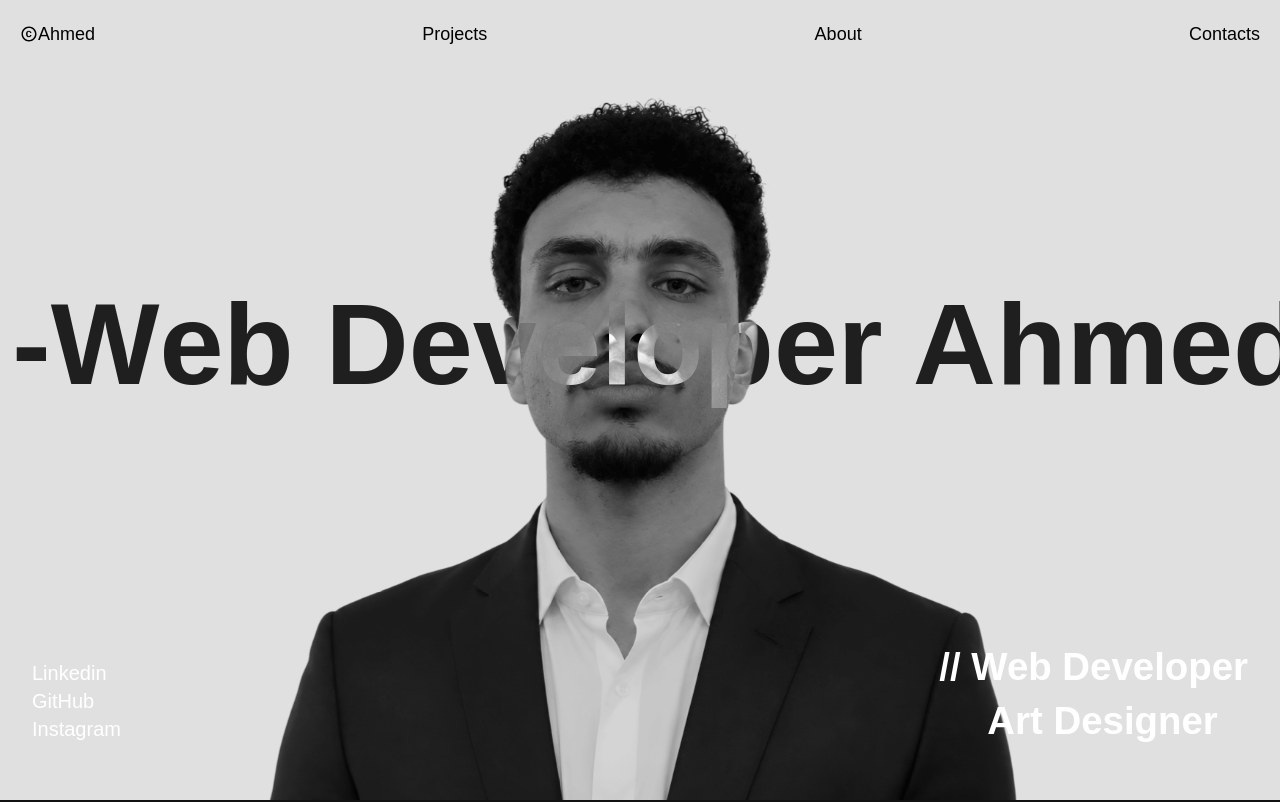
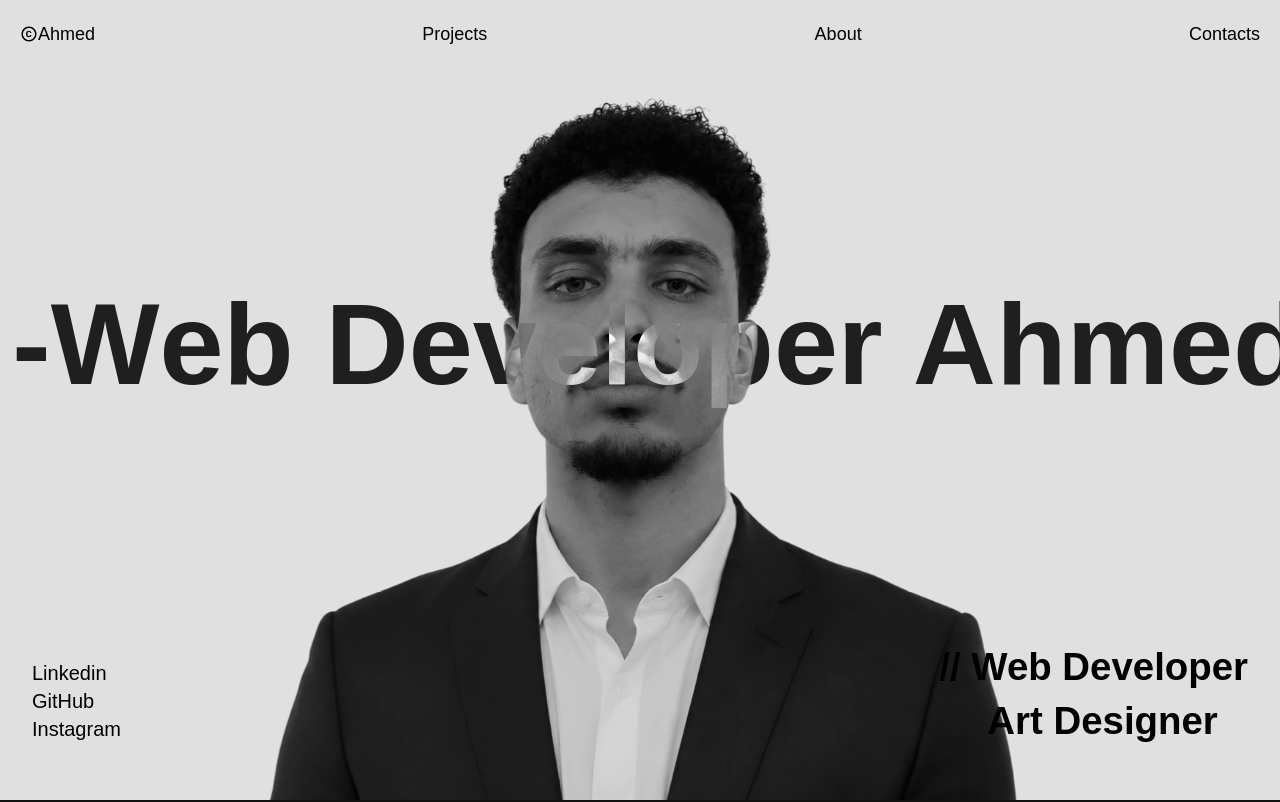
Before and after one commit to AhmedDula/Ahmedfolio, a Next.js app: page / in a window 1280 px wide. Shown: the top 802 px of the page. Built offline with nearby package versions, Linux system fonts and the light colour scheme.

Commit message:
add meta

```diff
--- a/app/page.tsx
+++ b/app/page.tsx
@@ -471,7 +471,7 @@ export default function Home() {
           </div>
           <div
             id="hero-footer"
-            className="w-full flex justify-between h-50 sm:h-40 px-4 sm:px-8 items-baseline z-10"
+            className="w-full flex justify-between h-50 sm:h-40 px-4 sm:px-8 items-baseline z-10 text-black"
           >
             <div id="links" className="flex flex-col justify-between">
               <Link
```
